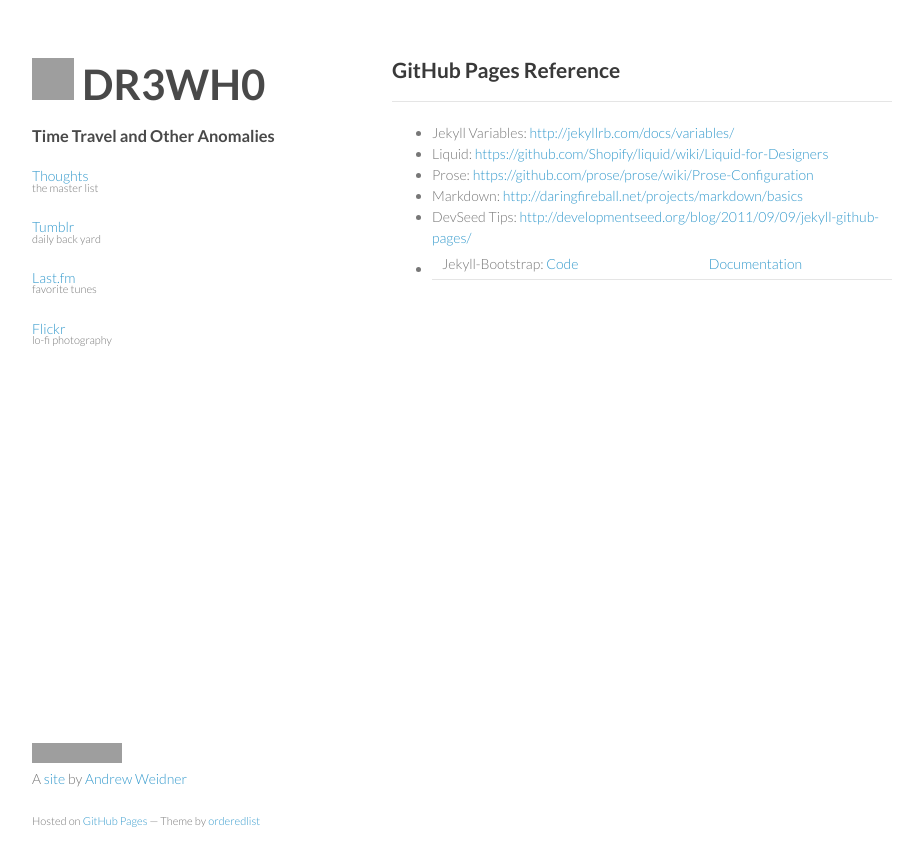
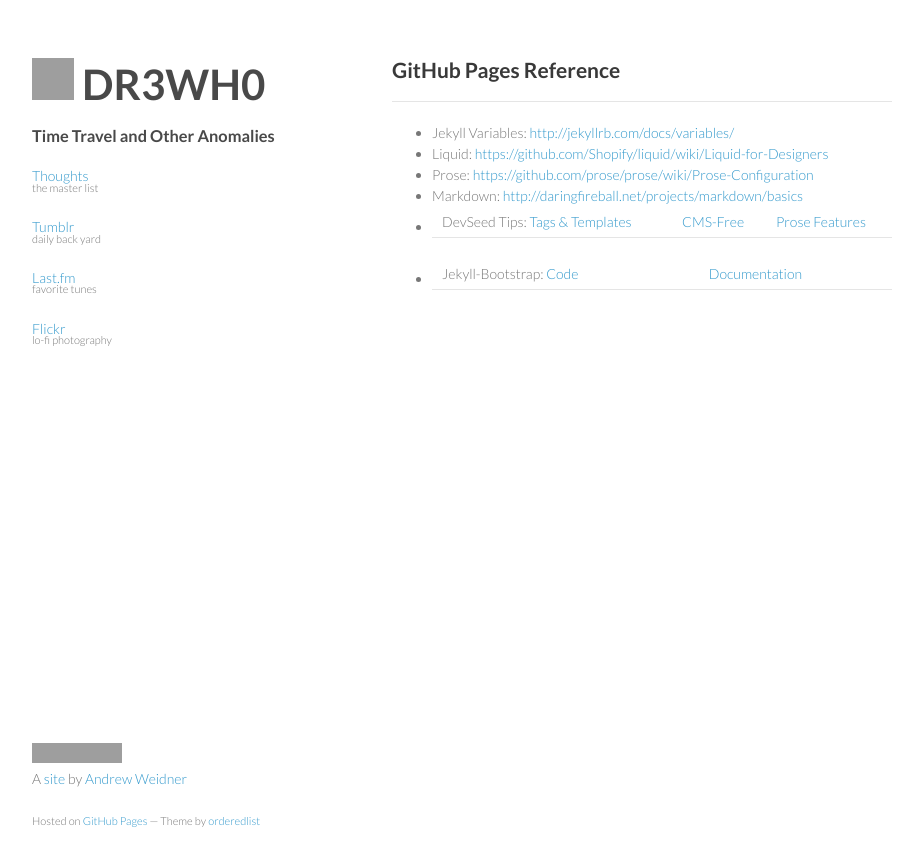
Before and after one commit to DR3WH0/DR3WH0.github.io, a Jekyll site: the page built from _posts/2013-07-21-GitHub-Sites-Reference.md, in a window 1280 px wide. Shown: the top 866 px of the page, without its empty margins (178-1101 px from the left). Built offline with Jekyll 4.4.1, drawn with Linux system fonts in a browser that asks for light colours; comment, search, counter and statistics services are not loaded; grey boxes are pictures that could not be loaded.

Commit message:
Updated 2013-07-21-GitHub-Sites-Reference.md

```diff
--- a/_posts/2013-07-21-GitHub-Sites-Reference.md
+++ b/_posts/2013-07-21-GitHub-Sites-Reference.md
@@ -8,5 +8,5 @@ title: GitHub Pages Reference
 * Liquid: <https://github.com/Shopify/liquid/wiki/Liquid-for-Designers>
 * Prose: <https://github.com/prose/prose/wiki/Prose-Configuration>
 * Markdown: <http://daringfireball.net/projects/markdown/basics>
-* DevSeed Tips: <http://developmentseed.org/blog/2011/09/09/jekyll-github-pages/>
+* DevSeed Tips: [Tags & Templates](http://developmentseed.org/blog/2011/09/09/jekyll-github-pages/) | [CMS-Free](http://developmentseed.org/blog/2012/07/27/build-cms-free-websites/) | [Prose Features](http://developmentseed.org/blog/2013/05/08/major-new-features-prose-v1/)
 * Jekyll-Bootstrap: [Code](https://github.com/plusjade/jekyll-bootstrap) | [Documentation](http://jekyllbootstrap.com/developers/index.html)
```
